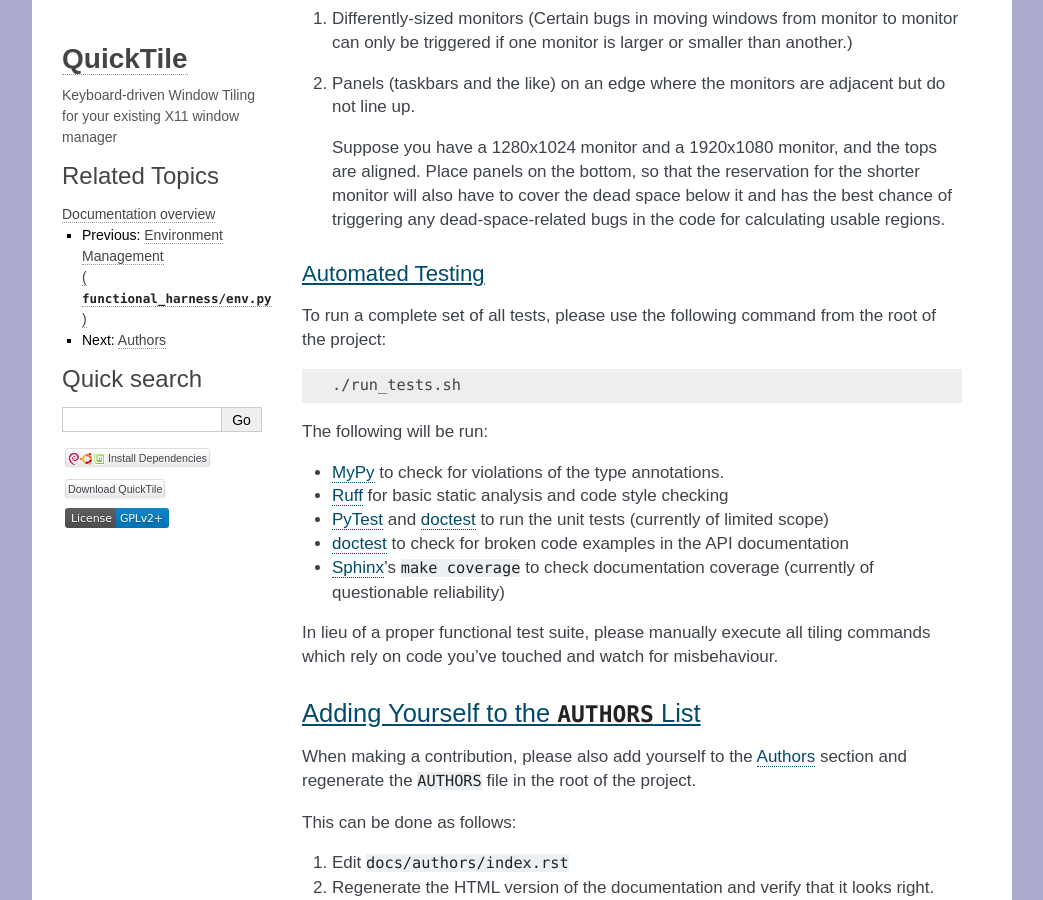
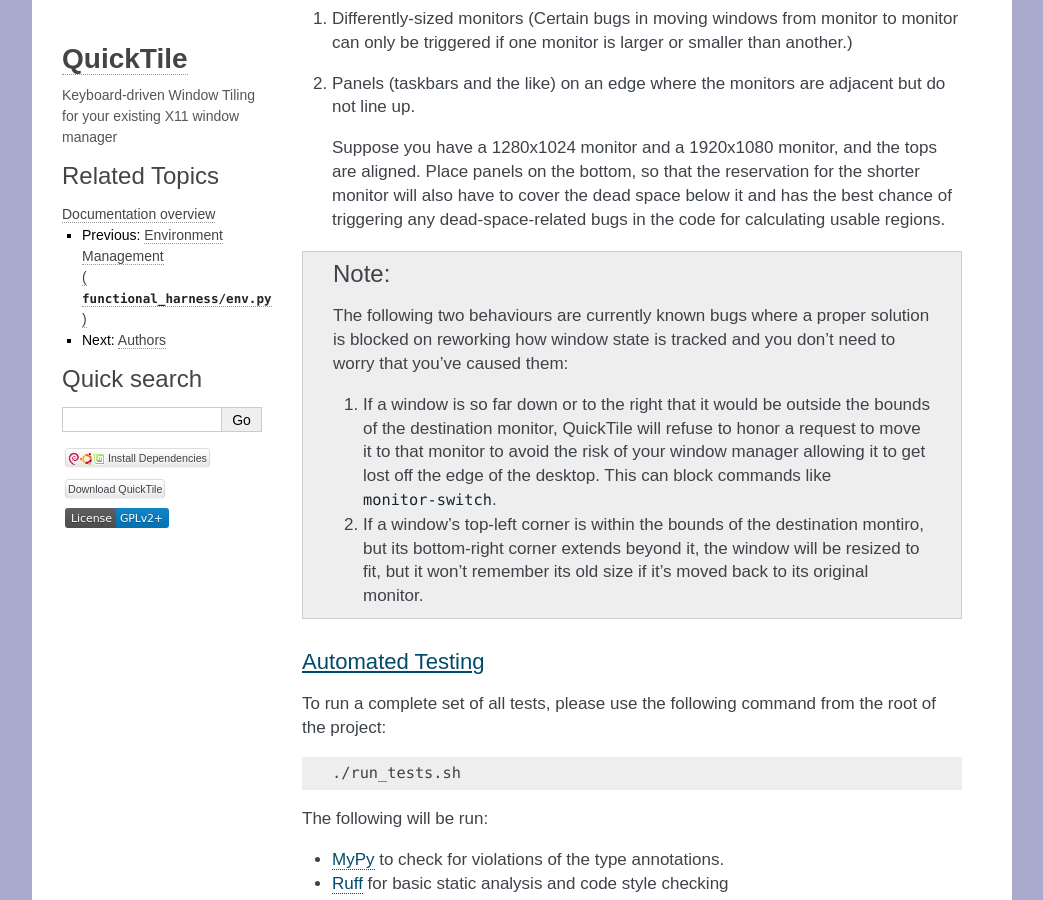
Before and after one commit to ssokolow/quicktile, a Sphinx documentation site: the page built from docs/developing.rst, in a window 1280 px wide and 900 px high, scrolled down 5269 px. Shown: the whole window, without its empty margins (118-1161 px from the left). Built offline with Sphinx 7.4.7, drawn with Linux system fonts in a browser that asks for light colours; the version number could not be read and is left out.

Commit message:
Acknowledge two known bugs in testing section of developer's guide

```diff
--- a/docs/developing.rst
+++ b/docs/developing.rst
@@ -274,6 +274,17 @@ For best results, configure your virtual desktop with the following characterist
    best chance of triggering any dead-space-related bugs in the code for
    calculating usable regions.
 
+.. note:: The following two behaviours are currently known bugs where a proper
+   solution is blocked on reworking how window state is tracked and you don't
+   need to worry that you've caused them:
+
+   1. If a window is so far down or to the right that it would be outside the
+      bounds of the destination monitor, QuickTile will refuse to honor a request to move it to that monitor to avoid the risk of your window manager allowing it to get lost off the edge of the desktop. This can block commands like ``monitor-switch``.
+   2. If a window's top-left corner is within the bounds of the destination
+      montiro, but its bottom-right corner extends beyond it, the window will
+      be resized to fit, but it won't remember its old size if it's moved back
+      to its original monitor.
+
 Automated Testing
 ^^^^^^^^^^^^^^^^^
 
```
